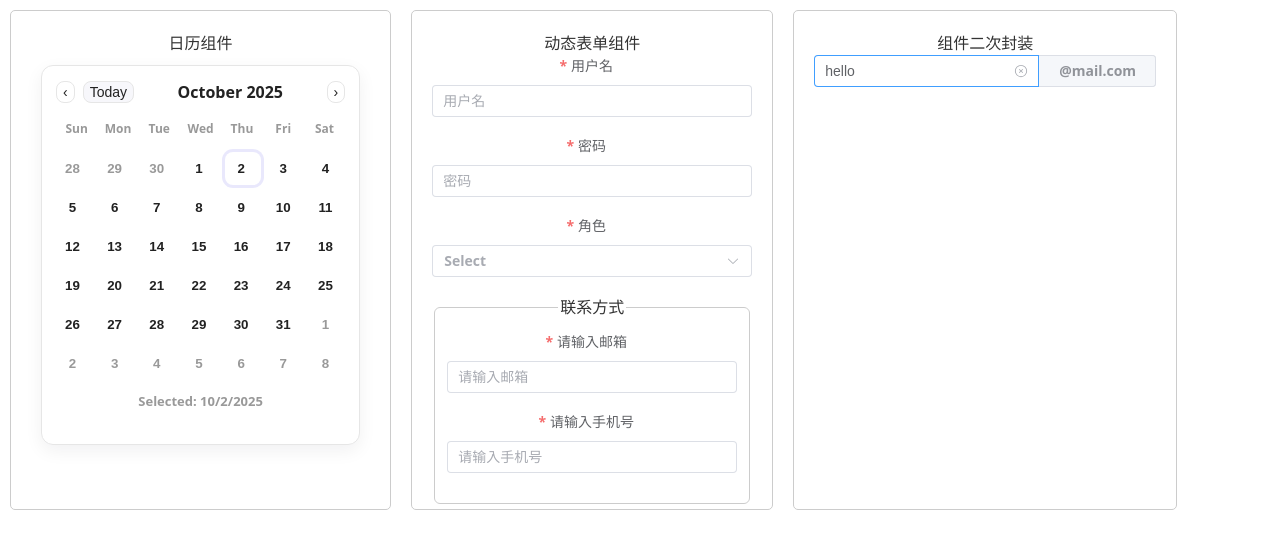
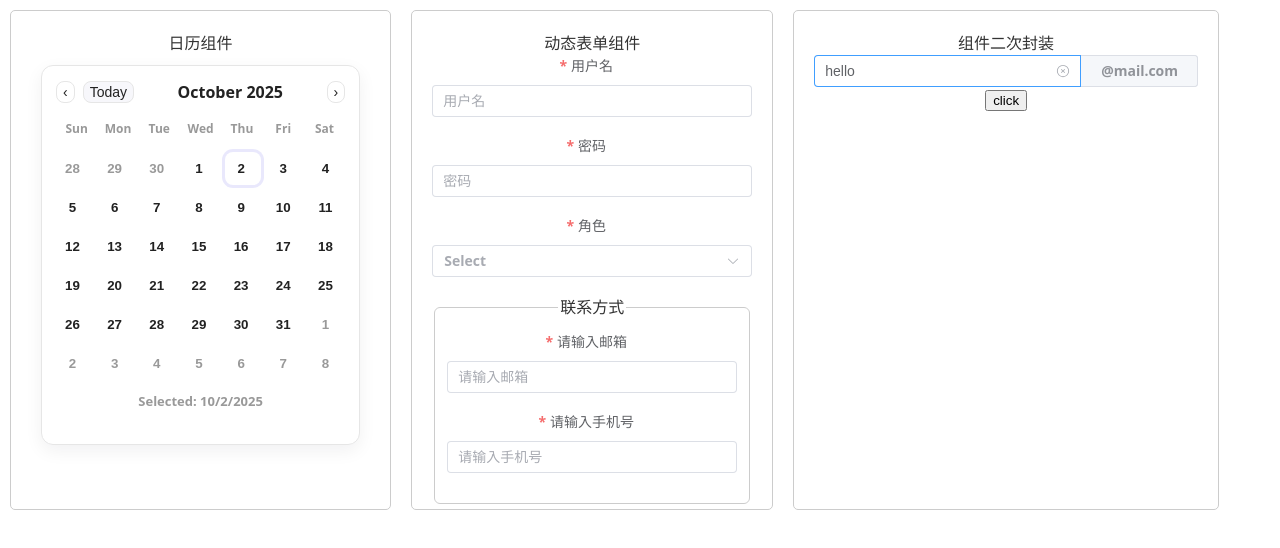
Before and after one commit to ht-boot/my-components, a Vue app: page / in a window 1280 px wide. Shown: the top 548 px of the page. Built offline with nearby package versions, Linux system fonts and the light colour scheme.

Commit message:
组件的二次封装

```diff
--- a/src/App.vue
+++ b/src/App.vue
@@ -7,6 +7,10 @@ import MyInput from './components/MyInput.vue';
 const date = ref(new Date().toLocaleDateString());
 
 const input = useTemplateRef('inputRef');
+
+const selfFun = (e: string) => {
+  console.log(e, 'selfFun')
+}
 
 const modelValue = ref('nihao');
 setTimeout(() => {
@@ -28,7 +32,7 @@ setTimeout(() => {
     </div>
     <div class="container_item">
       <div>组件二次封装</div>
-      <MyInput ref="inputRef" v-model="modelValue" placeholder="请输入内容" clearable>
+      <MyInput ref="inputRef" v-model="modelValue" placeholder="请输入内容" clearable @selfFun="selfFun">
         <template #append>@mail.com</template>
       </MyInput>
     </div>
--- a/src/components/MyInput.vue
+++ b/src/components/MyInput.vue
@@ -1,5 +1,6 @@
 <template>
     <component :is="h(ElInput, { ...$attrs, ref: funcRef }, $slots)" />
+    <button @click="onClick">click</button>
 </template>
 
 <script setup lang="ts">
@@ -18,6 +19,15 @@ const props = defineProps({
 
 const demo = () => console.log('我是子组件的方式')
 
+const emit = defineEmits<{
+    (e: 'selfFun', data: string): void,
+    (e: 'update:abs', data: string): void
+}>()
+
+const onClick = () => {
+    emit('selfFun', '我是子组件,我点击了父组件方法')
+}
+
 // 暴露给父组件方法 element-plus input 身上的方法
 const funcRef = (exposed: Record<string, any> | null) => {
     if (!vm) return;
```
